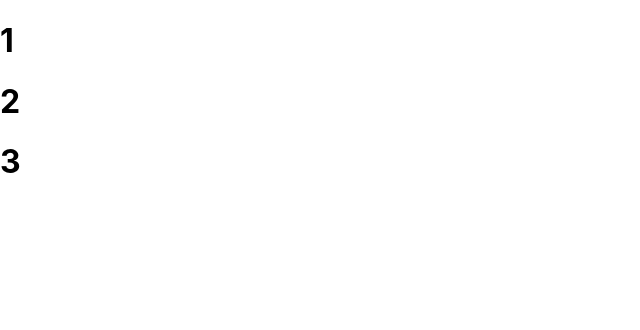
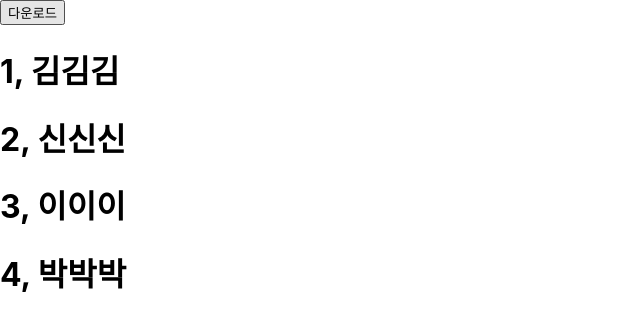
Before and after one commit to 94shinshinhy/my-app, a React (Create React App) app: page / in a window 1280 px wide. Shown: the top 330 px of the page, without its empty margins (0-640 px from the left). Built offline with nearby package versions, Linux system fonts and the light colour scheme.

Commit message:
useState

```diff
--- a/src/App.js
+++ b/src/App.js
@@ -1,52 +1,35 @@
 import logo from './logo.svg';
 import './App.css';
-import Wood from './Wood';
-
-// 0. React 엔진 - 데이터 변경 감지해서 UI를 그려줌
-// 1. 실행과정(index.html) - SPA
-// 2. JSX 문법
-// 3. 바벨(자바스크립트 ES5 -> ES6 변환시켜줌)
-
-// (1) return시에 하나의 Dom만 리턴할 수 있음
-// (2) 변수 선언은 let 혹은 const로만 해야함
-// (3) if 사용 불가능 -> 삼항연산자 사용
-// (4) 조건부 렌더링(조건 && 값 true)일 때만
-// (5) css디자인
-//     - 내부에 적는 방법
-//     - 외부 파일에 적는 방법
-//     - 라이브러리 사용
-
-// let a = 10;
-// const b = 20; // 상수
-
-// function App() {
-//   let c;
-//   console.log(1, c);
-
-//   const mystyle = {
-//     color: 'blue',
-//   };
-
-//   return (
-//     <div>
-//       <div style={mystyle}>div태그 {a === 10 ? 'true' : 'false'}</div>
-//       <h1 className="box-style">h1태그 {b === 20 && 'true'}</h1>
-//       <hr />
-//       <Wood />
-//     </div>
-//   );
-// }
-
-let list = [1, 2, 3];
+import { useState } from 'react';
 
 function App() {
+  console.log('App() 실행');
+
+  const [num, setNum] = useState(5);
+
+  let sample = [
+    { id: 1, name: '김김김' },
+    { id: 2, name: '신신신' },
+    { id: 3, name: '이이이' },
+    { id: 4, name: '박박박' },
+  ];
+
+  // 다운로드 받음
+  const [users, setUsers] = useState(sample); // 래퍼런스가 변경되어야 동작
+
+  const download = () => {
+    setUsers([...sample, { id: num, name: '최최최' }]);
+    setNum(num + 1);
+  };
+
   return (
     <div>
-      <div>
-        {list.map((n) => (
-          <h1>{n}</h1>
-        ))}
-      </div>
+      <button onClick={download}>다운로드</button>
+      {users.map((u) => (
+        <h1>
+          {u.id}, {u.name}
+        </h1>
+      ))}
     </div>
   );
 }
--- a/src/index.js
+++ b/src/index.js
@@ -5,11 +5,7 @@ import App from './App';
 import reportWebVitals from './reportWebVitals';
 
 const root = ReactDOM.createRoot(document.getElementById('root'));
-root.render(
-  <React.StrictMode>
-    <App />
-  </React.StrictMode>
-);
+root.render(<App />);
 
 // If you want to start measuring performance in your app, pass a function
 // to log results (for example: reportWebVitals(console.log))
```
